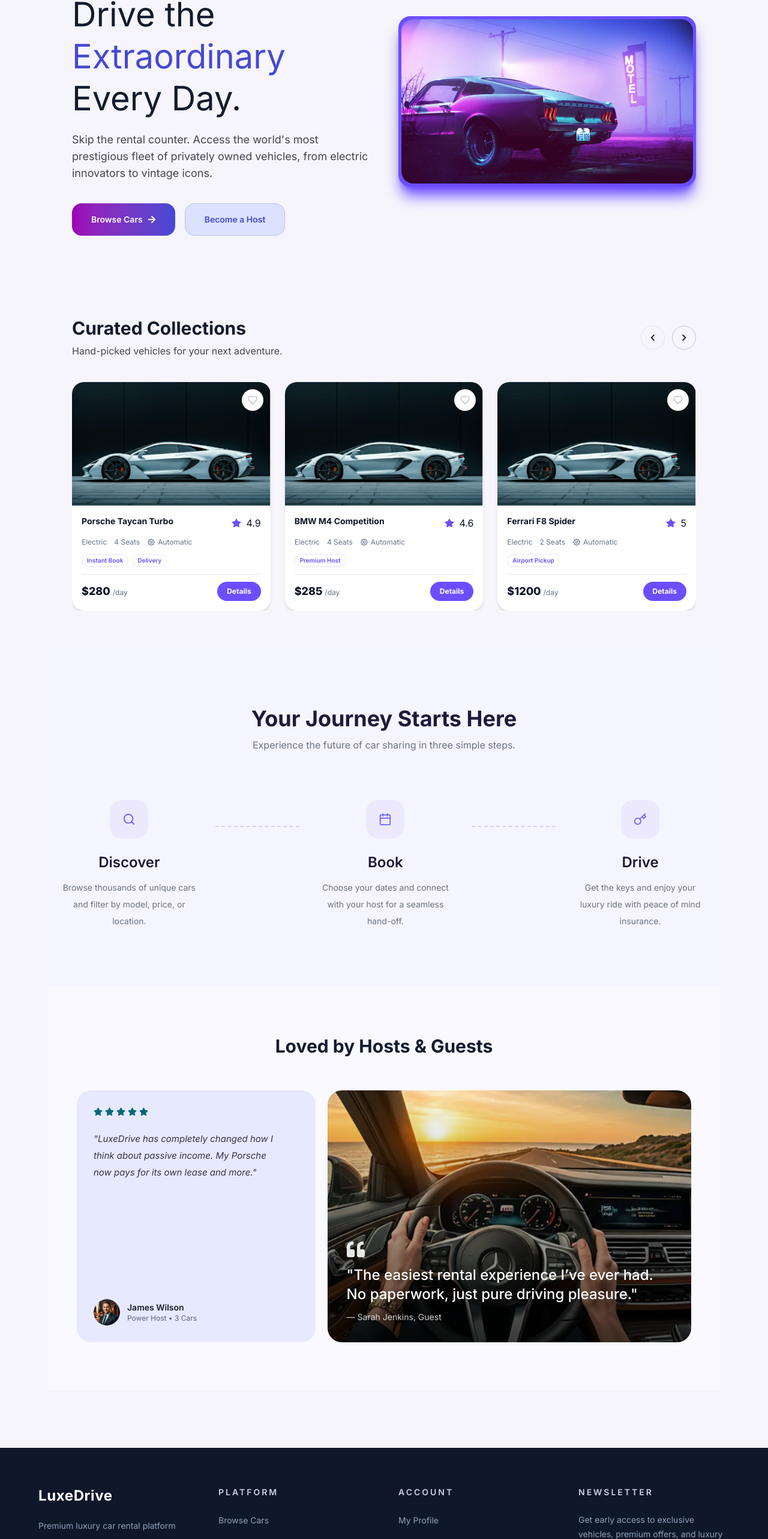
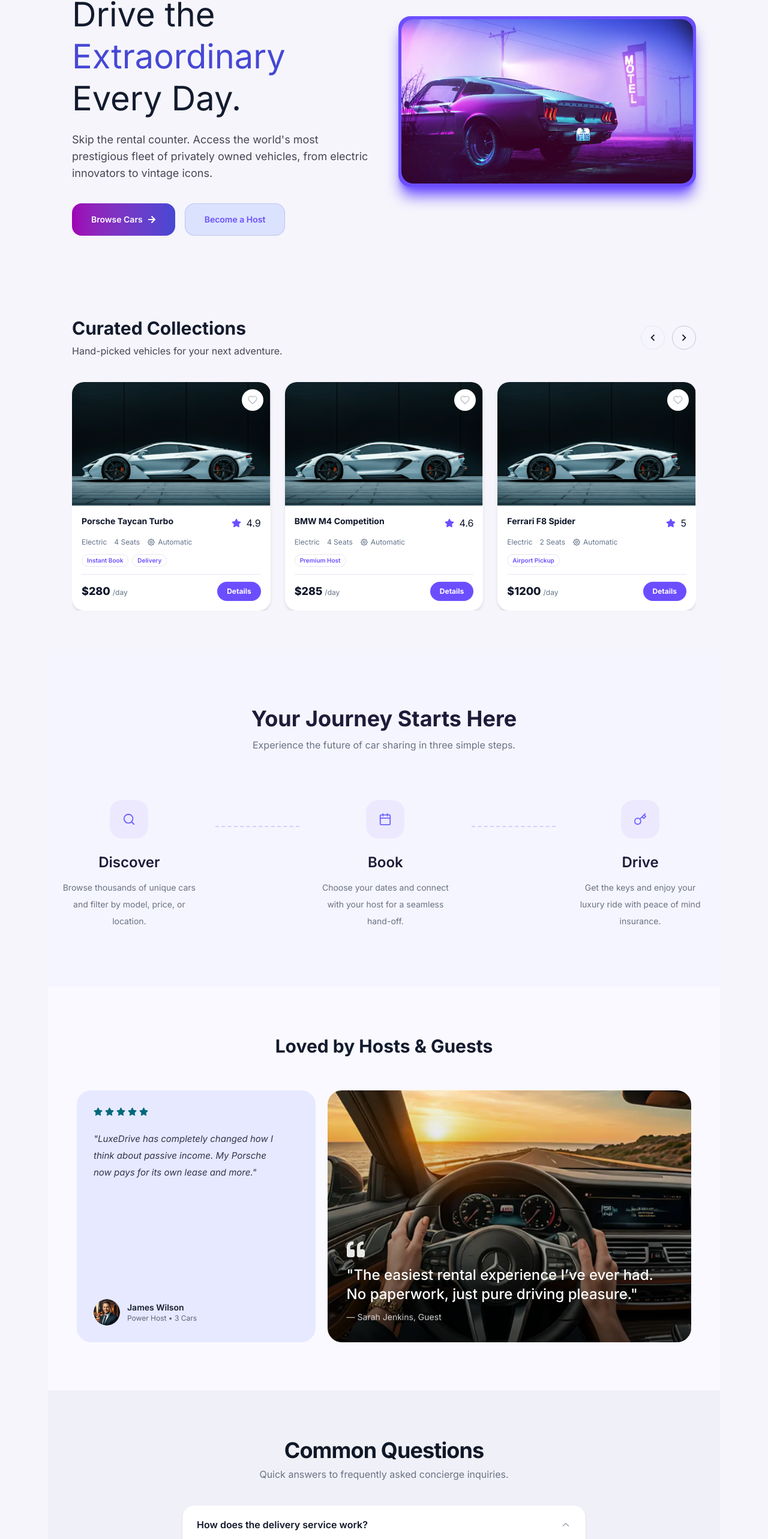
Before and after one commit to AmeenAliFadel/CBMS, a React (Vite) app: page / in a window 1280 px wide. Shown: the part 204-2770 px from the top of the page at 60% size. Built offline with nearby package versions, Linux system fonts and the light colour scheme.

Commit message:
add faq section to home page and fix responsive

```diff
--- a/src/pages/home/HomePage.tsx
+++ b/src/pages/home/HomePage.tsx
@@ -1,3 +1,4 @@
+import Faq from '../../sections/ContactPageSections/Faq'
 import CarsSlider from '../../sections/HomePageSections/CarsSlider'
 import HomePageHero from '../../sections/HomePageSections/HomePageHero'
 import StepsJourneySection from '../../sections/HomePageSections/StepsJourneySection'
@@ -11,6 +12,7 @@ export default function HomePage() {
         <CarsSlider />
         <StepsJourneySection />
         <TestimonialsSection />
+        <Faq/>
       </div>
 
     </>
--- a/src/sections/HomePageSections/HomePageHero.tsx
+++ b/src/sections/HomePageSections/HomePageHero.tsx
@@ -40,7 +40,7 @@ export default function HomePageHero() {
                         </Link>
                         <Link
                             to="/become-host"
-                            className="px-8 py-4 rounded-xl text-sm font-semibold text-[#4648D4] bg-[#DAE2FD] border border-[#4648D433]"
+                            className="px-8 py-4 rounded-xl text-center text-sm font-semibold text-primary bg-[#DAE2FD] border border-[#4648D433]"
                         >
                             Become a Host
                         </Link>
```
